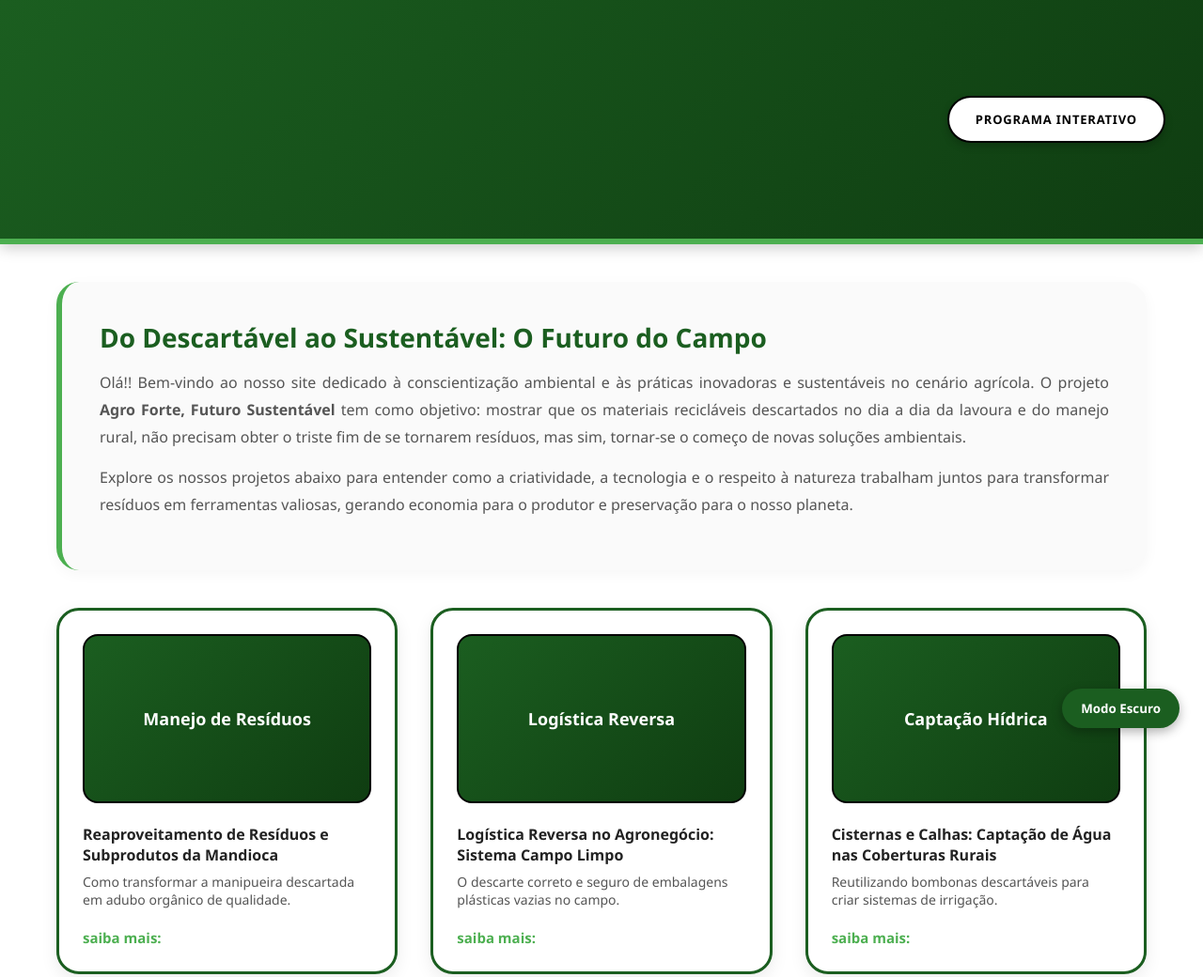
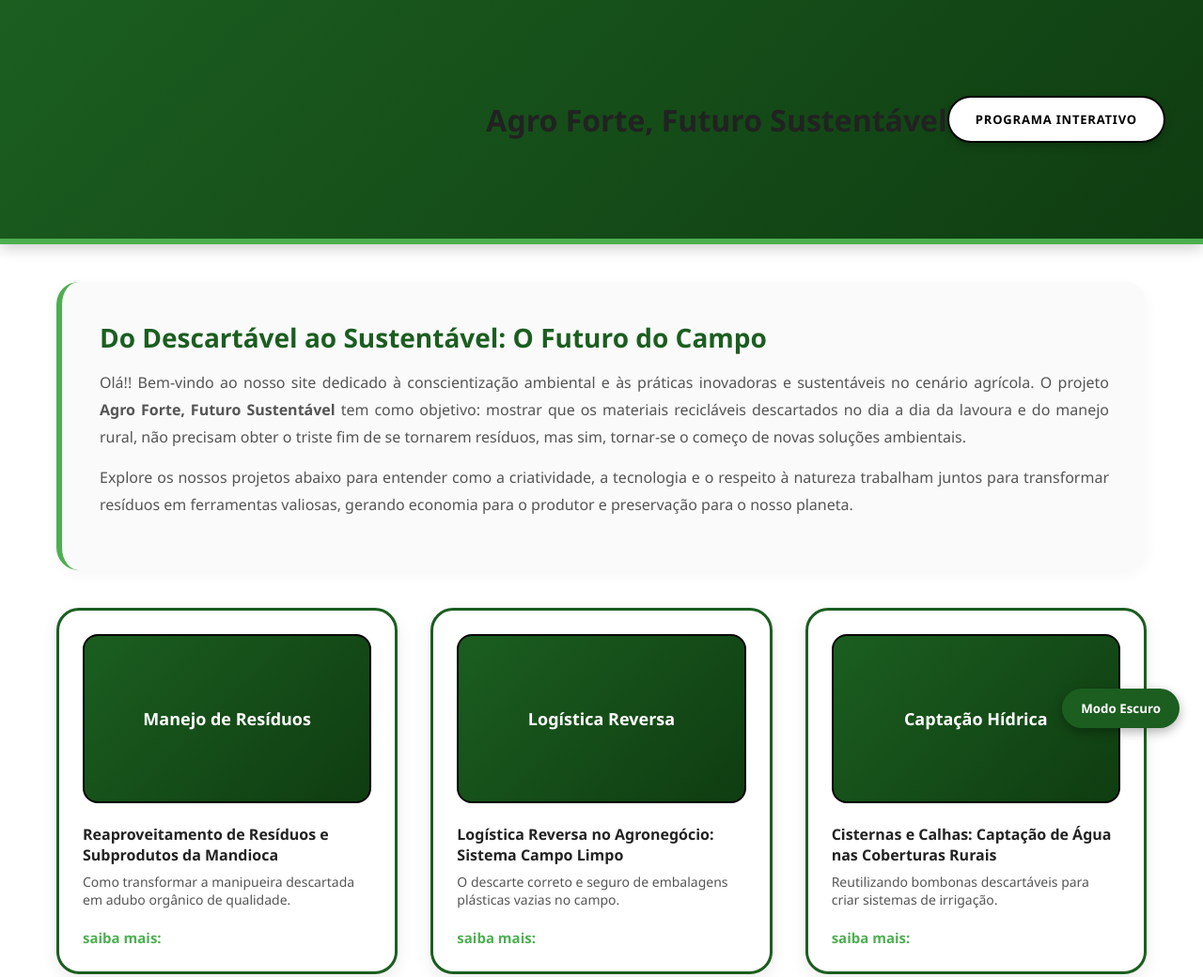
Before and after one commit to Murilin234/Agrinho-Concurso-2026, a plain HTML site: page index.html in a window 1280 px wide. Shown: the top 1040 px of the page at 94% size. Drawn offline with Linux system fonts and the light colour scheme.

Commit message:
Update index.html

```diff
--- a/index.html
+++ b/index.html
@@ -19,6 +19,7 @@
     </button>
 
     <header class="site-header">
+        <h1 class="header-titulo">Agro Forte, Futuro Sustentável</h1>
         <button class="nav-btn-interativo" onclick="mostrarPagina('interativo')">PROGRAMA INTERATIVO</button>
     </header>
 
```
